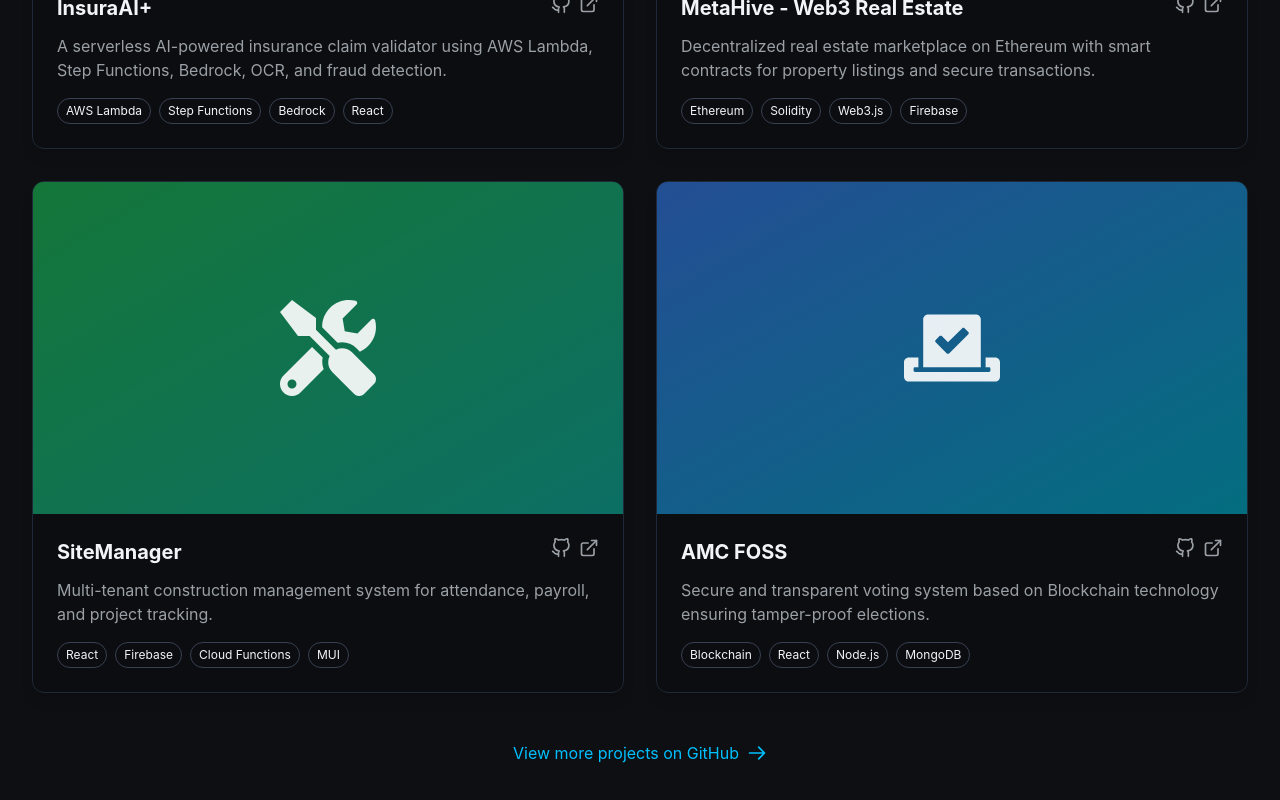
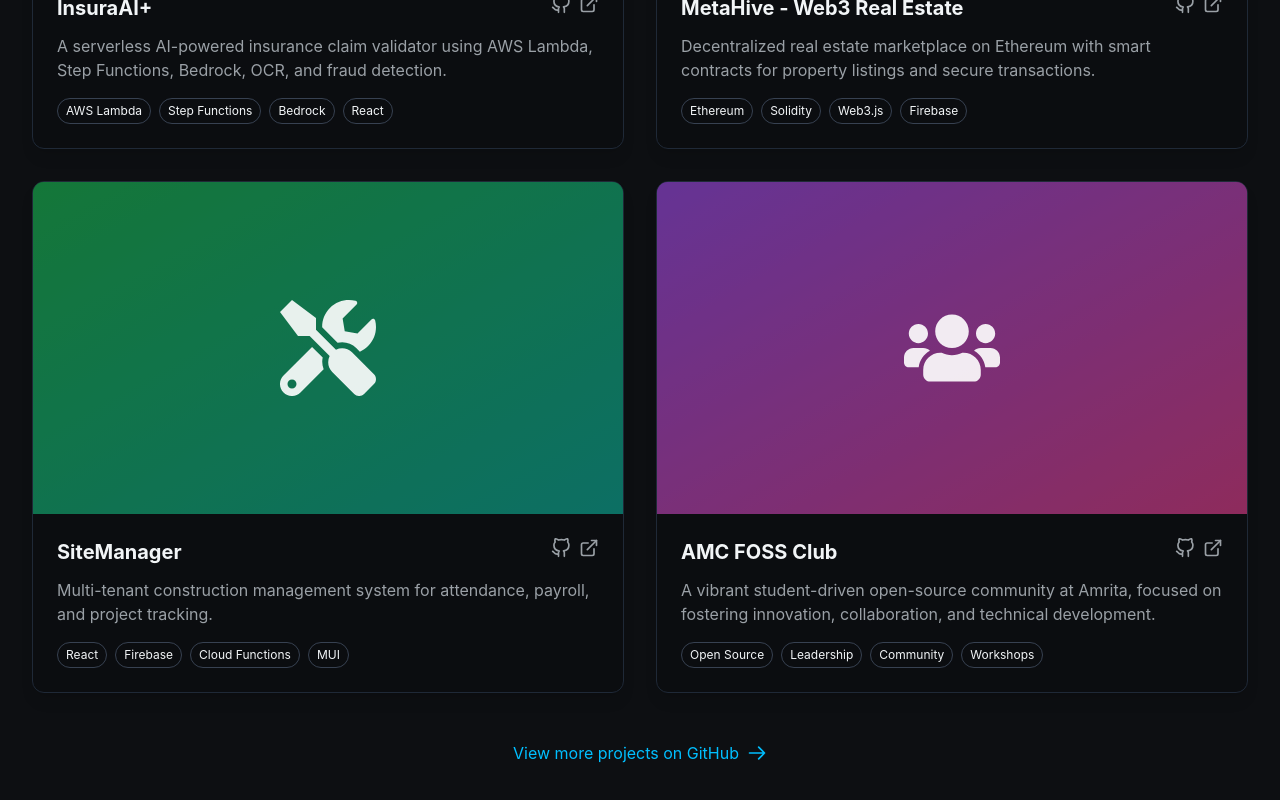
Before and after one commit to karthikeyanrao/Portfolio, a React (Create React App) app: page / in a window 1280 px wide. Shown: the part 4355-5155 px from the top of the page. Built offline with nearby package versions, Linux system fonts and the light colour scheme.

Commit message:
Files Upload

```diff
--- a/src/components/sections/Contact.jsx
+++ b/src/components/sections/Contact.jsx
@@ -13,6 +13,9 @@
   const [isSubmitting, setIsSubmitting] = useState(false);
   const [submitStatus, setSubmitStatus] = useState({ success: null, message: '' });
 
+
+  const FORMSPREE_FORM_ID = 'xovbveyn';
+
   const handleChange = (e) => {
     const { name, value } = e.target;
     setFormData(prev => ({
@@ -25,9 +28,17 @@
     e.preventDefault();
     setIsSubmitting(true);
 
+    if (FORMSPREE_FORM_ID === 'YOUR_FORMSPREE_ID') {
+      setSubmitStatus({
+        success: false,
+        message: '⚠️ Please configure your Formspree ID in the code to send messages.'
+      });
+      setIsSubmitting(false);
+      return;
+    }
+
     try {
-      // Replace with your form submission logic (e.g., Formspree, EmailJS, or your own backend)
-      const response = await fetch('https://formspree.io/f/your-form-id', {
+      const response = await fetch(`https://formspree.io/f/${FORMSPREE_FORM_ID}`, {
         method: 'POST',
         headers: {
           'Content-Type': 'application/json',
@@ -38,7 +49,7 @@
       if (response.ok) {
         setSubmitStatus({
           success: true,
-          message: 'Your message has been sent successfully! I\'ll get back to you soon.'
+          message: 'Thanks! Your message has been sent successfully. I\'ll get back to you soon.'
         });
         setFormData({ name: '', email: '', subject: '', message: '' });
       } else {
--- a/src/components/sections/Projects.jsx
+++ b/src/components/sections/Projects.jsx
@@ -1,7 +1,7 @@
 import { useState } from 'react';
 import { motion, AnimatePresence } from 'framer-motion';
 import { FiGithub, FiExternalLink, FiX } from 'react-icons/fi';
-import { FaAws, FaEthereum, FaTools, FaVoteYea } from 'react-icons/fa';
+import { FaAws, FaEthereum, FaTools, FaVoteYea, FaUsers } from 'react-icons/fa';
 import TiltCard from '../ui/TiltCard';
 
 const projects = [
@@ -13,7 +13,7 @@
     icon: FaAws,
     gradient: 'from-orange-500 to-yellow-500',
     github: 'https://github.com/karthikeyanrao/insuraai',
-    demo: 'https://insuraai.demo.com',
+    demo: 'https://insuraai.vercel.app/',
     details: {
       problem: 'Manual insurance claim processing is slow, error-prone, and vulnerable to fraud.',
       solution: 'Built a serverless automated validation system that uses GenAI for document analysis and fraud patterns.',
@@ -42,7 +42,7 @@
     icon: FaEthereum,
     gradient: 'from-purple-500 to-pink-500',
     github: 'https://github.com/karthikeyanrao/metahive',
-    demo: 'https://metahive.xyz',
+    demo: 'https://metahive.vercel.app/',
     details: {
       problem: 'Real estate transactions suffer from high intermediary fees and lack of transparency.',
       solution: 'Developed a decentralized marketplace where ownership is transferred via smart contracts.',
@@ -71,7 +71,7 @@
     icon: FaTools,
     gradient: 'from-green-500 to-teal-500',
     github: 'https://github.com/karthikeyanrao/sitemanager',
-    demo: 'https://sitemanager.app',
+    demo: 'https://site-manager-five.vercel.app/',
     details: {
       problem: 'Construction sites lack efficient digital tools for workforce and project management.',
       solution: 'Created a comprehensive dashboard for managing multiple sites, workers, and expenses.',
@@ -94,30 +94,36 @@
   },
   {
     id: 4,
-    title: 'AMC FOSS',
-    description: 'Secure and transparent voting system based on Blockchain technology ensuring tamper-proof elections.',
-    tags: ['Blockchain', 'React', 'Node.js', 'MongoDB'],
-    icon: FaVoteYea,
-    gradient: 'from-blue-500 to-cyan-500',
-    github: 'https://github.com/karthikeyanrao/smartvote',
-    demo: 'https://smartvote.demo.com',
+    title: 'AMC FOSS Club',
+    description: 'A vibrant student-driven open-source community at Amrita, focused on fostering innovation, collaboration, and technical development.',
+    tags: ['Open Source', 'Leadership', 'Community', 'Workshops'],
+    icon: FaUsers,
+    gradient: 'from-purple-500 to-pink-500',
+    github: 'https://github.com/karthikeyanrao/AMCFOSS',
+    demo: 'https://amcfoss.vercel.app/',
     details: {
-      problem: 'Traditional voting systems are often questioned for their security and transparency.',
-      solution: 'Implemented a blockchain-based voting platform where every vote is immutable and verifiable.',
+      problem: 'Students often lack hands-on exposure to real-world open-source development, collaborative coding culture, and modern tech ecosystems.',
+      solution: 'AMC FOSS provides a platform where students can learn, build, and contribute to open-source projects while gaining mentorship, technical skills, and industry-level exposure.',
       features: [
-        'Tamper-proof Vote Recording',
-        'Voter Anonymity & Verification',
-        'Real-time Result Counting',
-        'Admin Dashboard for Elections'
+        'Weekly Workshops & Tech Sessions',
+        'Project-Based Learning with Mentorship',
+        'Open-Source Contributions & Git Training',
+        'Hackathon Preparation & Team Formation',
+        'Community Events, Meetups & Webinars'
       ],
       technologies: [
-        'Ethereum', 'Solidity', 'React', 'Node.js',
-        'MongoDB', 'Express'
+        'Git & GitHub',
+        'Linux',
+        'Python',
+        'Web Development',
+        'Cloud & DevOps',
+        'Open Source Tools'
       ],
       achievements: [
-        'Ensures 100% transparency',
-        'Eliminates double voting',
-        'Secure voter authentication'
+        'Built and mentored multiple open-source student projects',
+        'Organized technical events attended by 100+ students',
+        'Helped peers contribute to open-source and improve coding skills',
+        'Encouraged developer culture across the campus'
       ]
     }
   }
```
